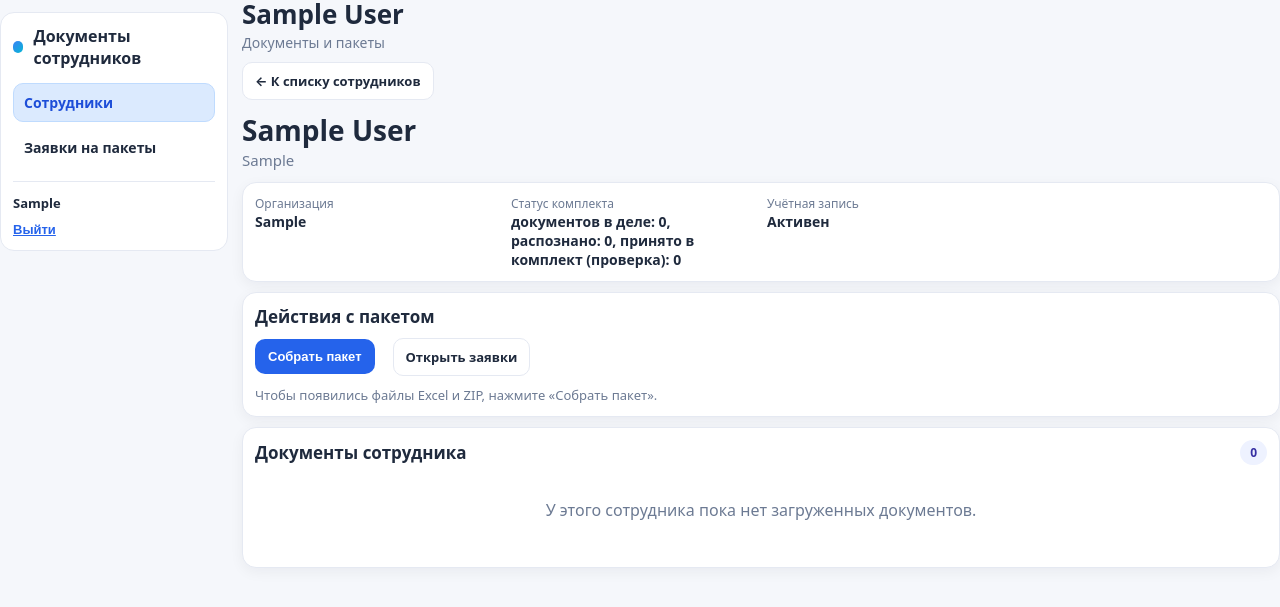
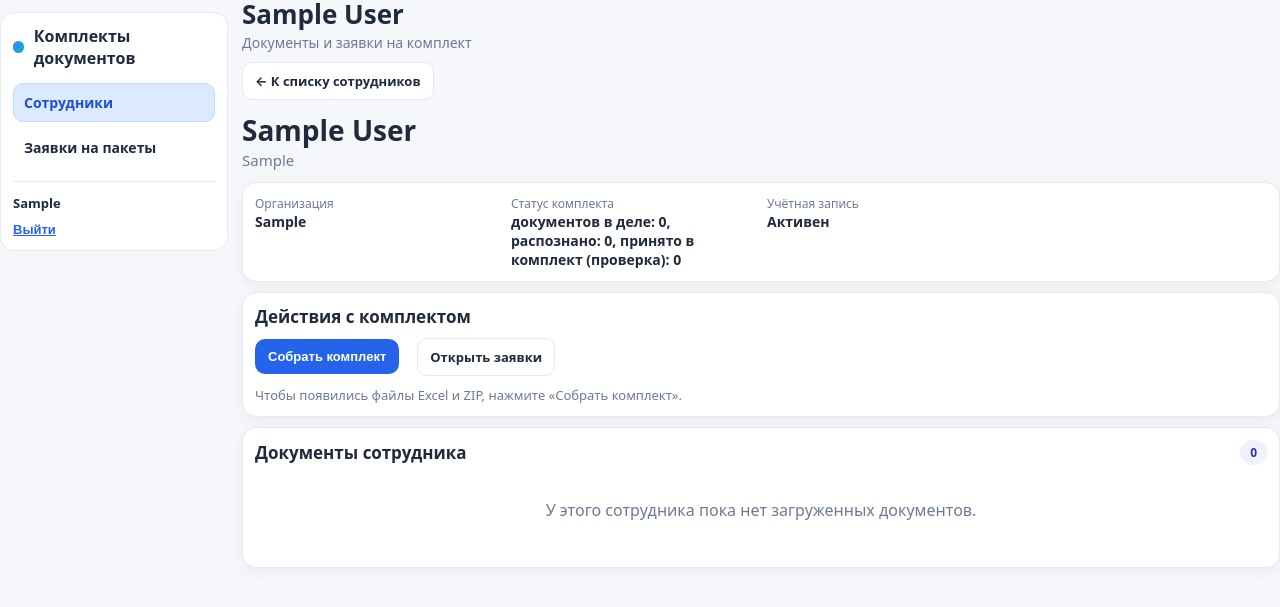
Before and after one commit to ZhanibekDD/dms-nas, a Django app: page /workspace/pass-docs/employees/1/ in a window 1280 px wide. Shown: the top 607 px of the page. Run offline with Django 5.2, Linux system fonts and the light colour scheme; a user stored in the database is signed in; tables that the repository leaves empty hold one stand-in row (values such as "Sample post"); data that the repository does not hold is empty.

Commit message:
fix(ui): русские подписи pass_docs, скрыты техполя в операторском UI
Made-with: Cursor

```diff
--- a/dms-nas/apps/web_admin/adminpanel/pass_docs_display.py
+++ b/dms-nas/apps/web_admin/adminpanel/pass_docs_display.py
@@ -6,7 +6,6 @@ from __future__ import annotations
 
 import mimetypes
 import os
-import re
 from pathlib import Path
 from typing import Any
 
@@ -62,19 +61,22 @@ FIELD_LABELS_RU: dict[str, str] = {
 def ru_parse_status(code: str | None) -> str:
     if not code:
         return "—"
-    return PARSE_STATUS_RU.get(str(code).strip(), str(code))
+    k = str(code).strip()
+    return PARSE_STATUS_RU.get(k, "Уточняется")
 
 
 def ru_doc_status(code: str | None) -> str:
     if not code:
         return "—"
-    return DOC_STATUS_RU.get(str(code).strip(), str(code))
+    k = str(code).strip()
+    return DOC_STATUS_RU.get(k, "Уточняется")
 
 
 def ru_package_status(code: str | None) -> str:
     if not code:
         return "—"
-    return PACKAGE_STATUS_RU.get(str(code).strip(), str(code))
+    k = str(code).strip()
+    return PACKAGE_STATUS_RU.get(k, "Уточняется")
 
 
 def _format_scalar(v: Any) -> str:
@@ -136,6 +138,24 @@ def guess_mime_for_path(path: str) -> str:
     return ctype or "application/octet-stream"
 
 
+# Внутренние коды вида пакета (package_kind) → подпись для оператора
+PACKAGE_KIND_LABELS_RU: dict[str, str] = {
+    "e2e_package_mvp": "Основной комплект",
+    "e2e_test": "Тестовый прогон",
+    "default": "Стандартный комплект",
+}
+
+
+def human_package_kind(kind: str | None) -> str:
+    k = (kind or "").strip()
+    if not k:
+        return "—"
+    key = k.lower()
+    if key in PACKAGE_KIND_LABELS_RU:
+        return PACKAGE_KIND_LABELS_RU[key]
+    return "Комплект документов"
+
+
 def employee_bundle_line(
     *,
     documents_total: int,
--- a/dms-nas/apps/web_admin/adminpanel/static/adminpanel/css/pass_docs_workspace.css
+++ b/dms-nas/apps/web_admin/adminpanel/static/adminpanel/css/pass_docs_workspace.css
@@ -1,4 +1,4 @@
-/* Автономный workspace (без оболочки Django Admin) */
+/* Автономный интерфейс «Комплекты документов» (без оболочки Django Admin) */
 body.pd-standalone {
   margin: 0;
   min-height: 100vh;
--- a/dms-nas/apps/web_admin/adminpanel/templates/adminpanel/pass_docs_base.html
+++ b/dms-nas/apps/web_admin/adminpanel/templates/adminpanel/pass_docs_base.html
@@ -4,7 +4,7 @@
 <head>
   <meta charset="utf-8">
   <meta name="viewport" content="width=device-width, initial-scale=1">
-  <title>{% block html_title %}Документы{% endblock %} — ДнепрНАС</title>
+  <title>{% block html_title %}Комплекты{% endblock %} — ДнепрНАС</title>
   <link rel="stylesheet" href="{% static 'adminpanel/css/pass_docs_workspace.css' %}">
   {% block extra_head %}{% endblock %}
 </head>
@@ -22,7 +22,7 @@
     <aside class="pd-sidebar">
       <a href="{% url 'pass_docs_employees' %}" class="pd-brand">
         <span class="pd-brand__dot"></span>
-        <span>Документы сотрудников</span>
+        <span>Комплекты документов</span>
       </a>
       <nav class="pd-nav">
         <a class="pd-nav__link{% if pass_docs_active == 'employees' %} is-active{% endif %}" href="{% url 'pass_docs_employees' %}">Сотрудники</a>
@@ -42,8 +42,8 @@
     <section class="pd-main">
       <header class="pd-topbar">
         <div>
-          <h1 class="pd-title">{% block pass_docs_title %}Документы{% endblock %}</h1>
-          <p class="pd-subtitle">{% block pass_docs_subtitle %}Работа с комплектами документов{% endblock %}</p>
+          <h1 class="pd-title">{% block pass_docs_title %}Комплекты{% endblock %}</h1>
+          <p class="pd-subtitle">{% block pass_docs_subtitle %}Работа с документами сотрудников{% endblock %}</p>
         </div>
         <div class="pd-actions">
           {% block pass_docs_actions %}{% endblock %}
--- a/dms-nas/apps/web_admin/adminpanel/templates/adminpanel/pass_docs_employee_detail.html
+++ b/dms-nas/apps/web_admin/adminpanel/templates/adminpanel/pass_docs_employee_detail.html
@@ -3,7 +3,7 @@
 
 {% block html_title %}{{ employee.full_name }}{% endblock %}
 {% block pass_docs_title %}{{ employee.full_name }}{% endblock %}
-{% block pass_docs_subtitle %}Документы и пакеты{% endblock %}
+{% block pass_docs_subtitle %}Документы и заявки на комплект{% endblock %}
 
 {% block pass_docs_content %}
 <section class="pd-employee-hero">
@@ -22,12 +22,12 @@
 
 <section class="pd-card">
   <div class="pd-card__header">
-    <h2>Действия с пакетом</h2>
+    <h2>Действия с комплектом</h2>
   </div>
   <div class="pd-employee-actions">
     <form method="post" action="{% url 'pass_docs_employee_quick_build' employee.pk %}" class="pd-inline-form">
       {% csrf_token %}
-      <button type="submit" class="pd-btn pd-btn--primary">Собрать пакет</button>
+      <button type="submit" class="pd-btn pd-btn--primary">Собрать комплект</button>
     </form>
     <a class="pd-btn pd-btn--ghost" href="{% url 'pass_docs_package_requests' %}?employee={{ employee.pk }}">Открыть заявки</a>
     {% if ready_package %}
@@ -42,9 +42,9 @@
     {% endif %}
   </div>
   {% if ready_package %}
-  <p class="pd-muted pd-actions-hint">Последний готовый пакет: заявка №{{ ready_package.id }}, статус «{{ ready_package.status|package_status_ru }}».</p>
+  <p class="pd-muted pd-actions-hint">Последний готовый комплект: заявка №{{ ready_package.id }}, статус «{{ ready_package.status|package_status_ru }}».</p>
   {% else %}
-  <p class="pd-muted pd-actions-hint">Чтобы появились файлы Excel и ZIP, нажмите «Собрать пакет».</p>
+  <p class="pd-muted pd-actions-hint">Чтобы появились файлы Excel и ZIP, нажмите «Собрать комплект».</p>
   {% endif %}
 </section>
 
@@ -69,7 +69,6 @@
         {% for d in documents %}
         <tr>
           <td>
-            <span class="pd-type-code">{{ d.document_type.code }}</span>
             <div class="pd-strong">{{ d.document_type.name }}</div>
           </td>
           <td><span class="pd-badge pd-badge--parse-{{ d.parse_status }}">{{ d.parse_status|parse_status_ru }}</span></td>
--- a/dms-nas/apps/web_admin/adminpanel/templatetags/pass_docs_i18n.py
+++ b/dms-nas/apps/web_admin/adminpanel/templatetags/pass_docs_i18n.py
@@ -3,6 +3,7 @@ import pprint as py_pprint
 from django import template
 
 from adminpanel.pass_docs_display import (
+    human_package_kind,
     ru_doc_status,
     ru_package_status,
     ru_parse_status,
@@ -26,6 +27,11 @@ def package_status_ru(value) -> str:
     return ru_package_status(value)
 
 
+@register.filter
+def package_kind_ru(value) -> str:
+    return human_package_kind(value)
+
+
 @register.filter(name="pprint")
 def pprint_filter(value) -> str:
     """Человекочитаемый вывод для служебных блоков."""
--- a/dms-nas/apps/web_admin/adminpanel/views.py
+++ b/dms-nas/apps/web_admin/adminpanel/views.py
@@ -225,8 +225,7 @@ def pass_docs_employees(request):
     )
     if q:
         qs = qs.filter(
-            Q(import_key__icontains=q)
-            | Q(full_name__icontains=q)
+            Q(full_name__icontains=q)
             | Q(last_name__icontains=q)
             | Q(first_name__icontains=q)
             | Q(source_folder_name__icontains=q)
@@ -237,7 +236,7 @@ def pass_docs_employees(request):
     if active in ("1", "0"):
         qs = qs.filter(is_active=(active == "1"))
 
-    employees_qs = qs.order_by("full_name", "import_key")
+    employees_qs = qs.order_by("full_name", "pk")
     paginator = Paginator(employees_qs, 40)
     page_obj = paginator.get_page(request.GET.get("page"))
 
@@ -341,10 +340,10 @@ def pass_docs_employee_quick_build(request, employee_id: int):
     if summary.get("ok"):
         messages.success(
             request,
-            f"Пакет собран (заявка №{pr.pk}). Документов в архиве: {summary.get('documents_included')}.",
+            f"Комплект собран (заявка №{pr.pk}). Документов в архиве: {summary.get('documents_included')}.",
         )
     else:
-        messages.error(request, summary.get("last_error") or "Не удалось собрать пакет.")
+        messages.error(request, summary.get("last_error") or "Не удалось собрать комплект.")
     return redirect("pass_docs_employee_detail", employee_id=emp.pk)
 
 
@@ -398,10 +397,7 @@ def pass_docs_documents(request):
     if q:
         qs = qs.filter(
             Q(employee__full_name__icontains=q)
-            | Q(employee__import_key__icontains=q)
-            | Q(document_type__code__icontains=q)
             | Q(document_type__name__icontains=q)
-            | Q(source_path__icontains=q)
         )
     if parse_status:
         qs = qs.filter(parse_status=parse_status)
@@ -480,9 +476,7 @@ def pass_docs_package_requests(request):
     if q:
         qs = qs.filter(
             Q(employee__full_name__icontains=q)
-            | Q(employee__import_key__icontains=q)
             | Q(email_to__icontains=q)
-            | Q(package_kind__icontains=q)
         )
     if status:
         qs = qs.filter(status=status)
@@ -528,7 +522,7 @@ def pass_docs_package_request_build(request, request_id: int):
     if summary.get("ok"):
         messages.success(
             request,
-            f"Пакет №{pr.pk}: готово. Документов в архиве: {summary.get('documents_included')}.",
+            f"Заявка №{pr.pk}: комплект готов. Документов в архиве: {summary.get('documents_included')}.",
         )
     else:
         messages.error(
@@ -554,7 +548,7 @@ def pass_docs_package_request_download(request, request_id: int, kind: str):
     if not pr:
         raise Http404("Заявка не найдена")
     if pr.status != PackageRequest.Status.READY:
-        raise Http404("Скачивание доступно только для заявок в статусе ready")
+        raise Http404("Скачивание доступно только для готовых заявок")
     if kind == "excel":
         f = pr.excel_file
         fallback = f"package_{pr.pk}_summary.xlsx"
@@ -601,13 +595,10 @@ def pass_docs_document_detail(request, doc_id: int):
     has_file = bool(doc.original_file and doc.original_file.name)
 
     context = {
-        **_pass_docs_shell_ctx("documents"),
+        **_pass_docs_shell_ctx("employees"),
         "doc": doc,
-        "payload": payload,
-        "normalized": normalized,
         "normalized_rows": normalized_pairs_for_ui(normalized),
         "warnings": normalized_warnings(normalized),
-        "raw_vision": payload.get("raw_vision"),
         "viewer_kind": vk,
         "viewer_has_file": has_file,
     }
```
Also changed, not shown: dms-nas/apps/web_admin/adminpanel/templates/adminpanel/pass_docs_document_detail.html (+0 -30 lines), dms-nas/apps/web_admin/adminpanel/templates/adminpanel/pass_docs_documents.html (+8 -9 lines), dms-nas/apps/web_admin/adminpanel/templates/adminpanel/pass_docs_package_requests.html (+6 -6 lines).
